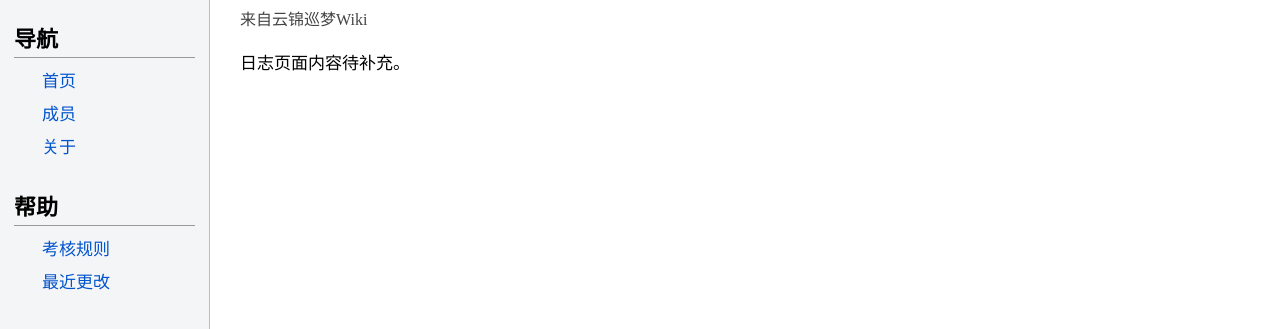
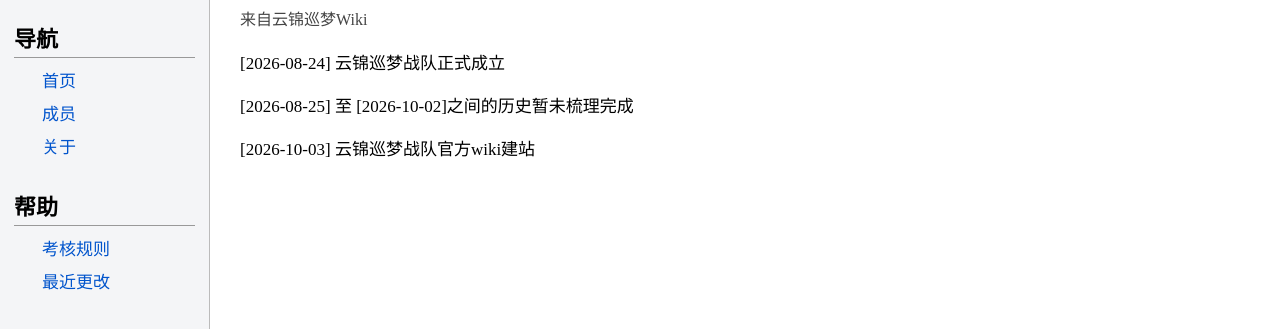
Before and after one commit to YJ-DiamondFlow/YJ-wiki, a plain HTML site: page history.html in a window 1280 px wide. Shown: the part 93-422 px from the top of the page. Drawn offline with Linux system fonts and the light colour scheme.

Commit message:
yj-wiki-261004-2

```diff
--- a/log.html
+++ b/history.html
@@ -28,7 +28,9 @@
 <div class="main-content">
     <h1 class="page-title">日志</h1>
     <div class="sub-note">来自云锦巡梦Wiki</div>
-    <p>日志页面内容待补充。</p>
+    <p>[2026-08-24] 云锦巡梦战队正式成立</p>
+    <p>[2026-08-25] 至 [2026-10-02]之间的历史暂未梳理完成</p>
+    <p>[2026-10-03] 云锦巡梦战队官方wiki建站</p>
 </div>
 </body>
 </html>
```
Also changed, not shown: index.html (+1 -1 lines).
